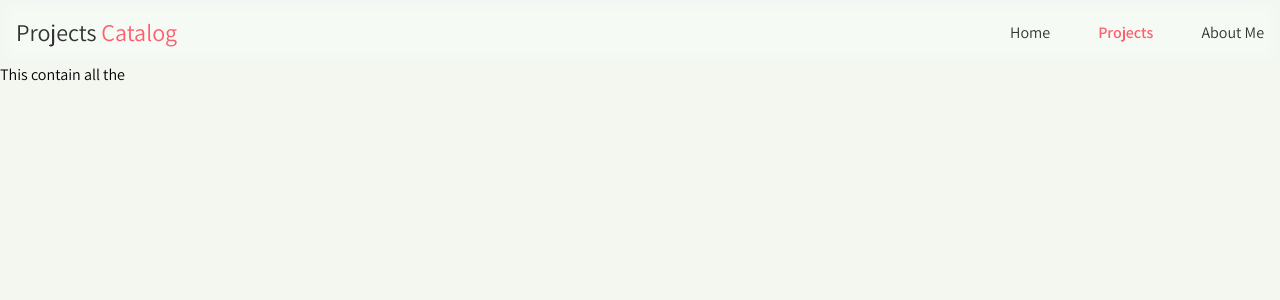
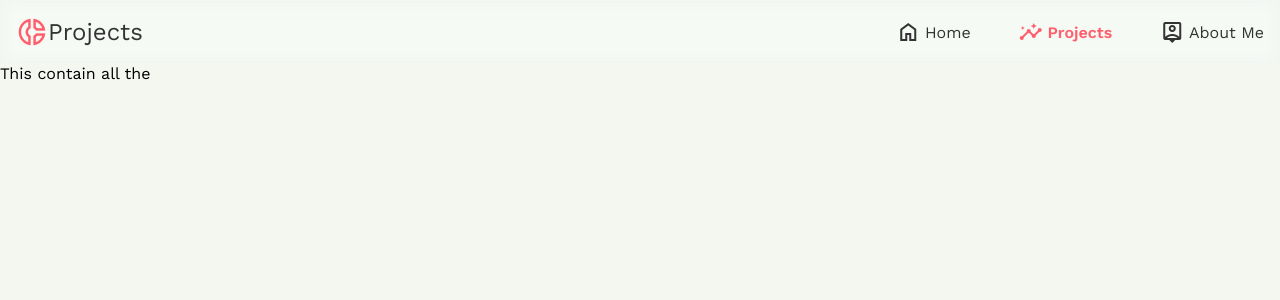
Before and after one commit to yashksaini/project-catalog, a Next.js app: page /projects in a window 1280 px wide. Shown: the top 300 px of the page. Built offline with nearby package versions, Linux system fonts and the light colour scheme.

Commit message:
feat: Added google icon in the navbar

```diff
--- a/app/globals.css
+++ b/app/globals.css
@@ -1,9 +1,9 @@
-@import url("https://fonts.googleapis.com/css2?family=Assistant:wght@200;300;400;500;600;700;800&display=swap");
+@import url("https://fonts.googleapis.com/css2?family=Work+Sans:ital,wght@0,100;0,200;0,300;0,400;0,500;0,600;0,700;0,800;0,900;1,100;1,200;1,300;1,400;1,500;1,600;1,700;1,800;1,900&display=swap");
 * {
   padding: 0;
   margin: 0;
   box-sizing: border-box;
-  font-family: "Assistant", sans-serif;
+  font-family: "Work Sans", sans-serif;
 }
 :root {
   --primary: #ff5f6d;
--- a/app/layout.js
+++ b/app/layout.js
@@ -1,9 +1,17 @@
 import Navbar from "@/components/Navbar";
 import "./globals.css";
+import Head from "next/head";
 
 export default function RootLayout({ children }) {
   return (
     <html lang="en">
+      <Head>
+        <link
+          rel="stylesheet"
+          href="https://fonts.googleapis.com/css2?family=Material+Symbols+Outlined:opsz,wght,FILL,GRAD@20..48,100..700,0..1,-50..200"
+        />
+      </Head>
+
       <body>
         <Navbar />
         {children}
--- a/components/Navbar.js
+++ b/components/Navbar.js
@@ -14,24 +14,24 @@ const Navbar = () => {
   return (
     <nav className={navStyle.navbar}>
       <div className={navStyle.logo}>
-        <span>Projects</span>&nbsp;
-        <span>Catalog</span>
+        <span className="material-symbols-outlined">donut_small</span>
+        <span>Projects</span>
       </div>
       <div className={openNav ? `${navStyle.activeNav}` : `${navStyle.navs}`}>
         <Link href="/" className={pathName === "/" ? "activeLink" : ""}>
-          Home
+          <span className="material-symbols-outlined">home</span> Home
         </Link>
         <Link
           href="/projects"
           className={pathName === "/projects" ? "activeLink" : ""}
         >
-          Projects
+          <span className="material-symbols-outlined">insights</span> Projects
         </Link>
         <Link
           href="/about"
           className={pathName === "/about" ? "activeLink" : ""}
         >
-          About Me
+          <span className="material-symbols-outlined">person_pin</span> About Me
         </Link>
       </div>
       <div className={navStyle.menu} onClick={toggleNav}>
--- a/components/navbar.module.css
+++ b/components/navbar.module.css
@@ -25,13 +25,17 @@
 .logo {
   color: var(--primary);
   font-size: 1.5rem;
+  display: flex;
+  justify-content: center;
+  align-items: center;
 }
 .logo span:nth-child(1) {
+  font-size: 2rem;
+}
+.logo span:nth-child(2) {
   color: var(--text);
 }
-.logo span:nth-child(3) {
-  font-weight: 700;
-}
+
 .navs,
 .activeNav {
   display: flex;
```
